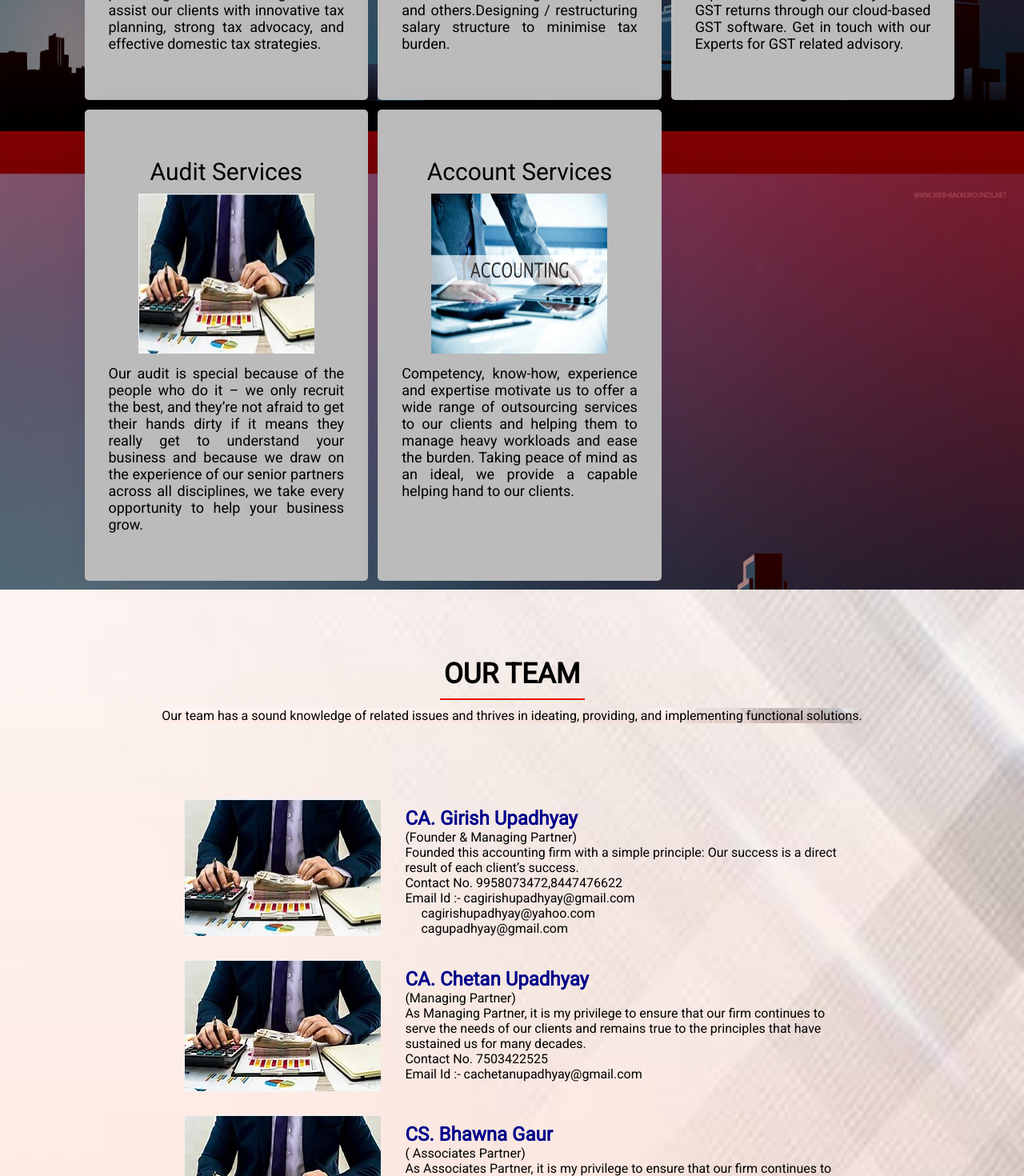
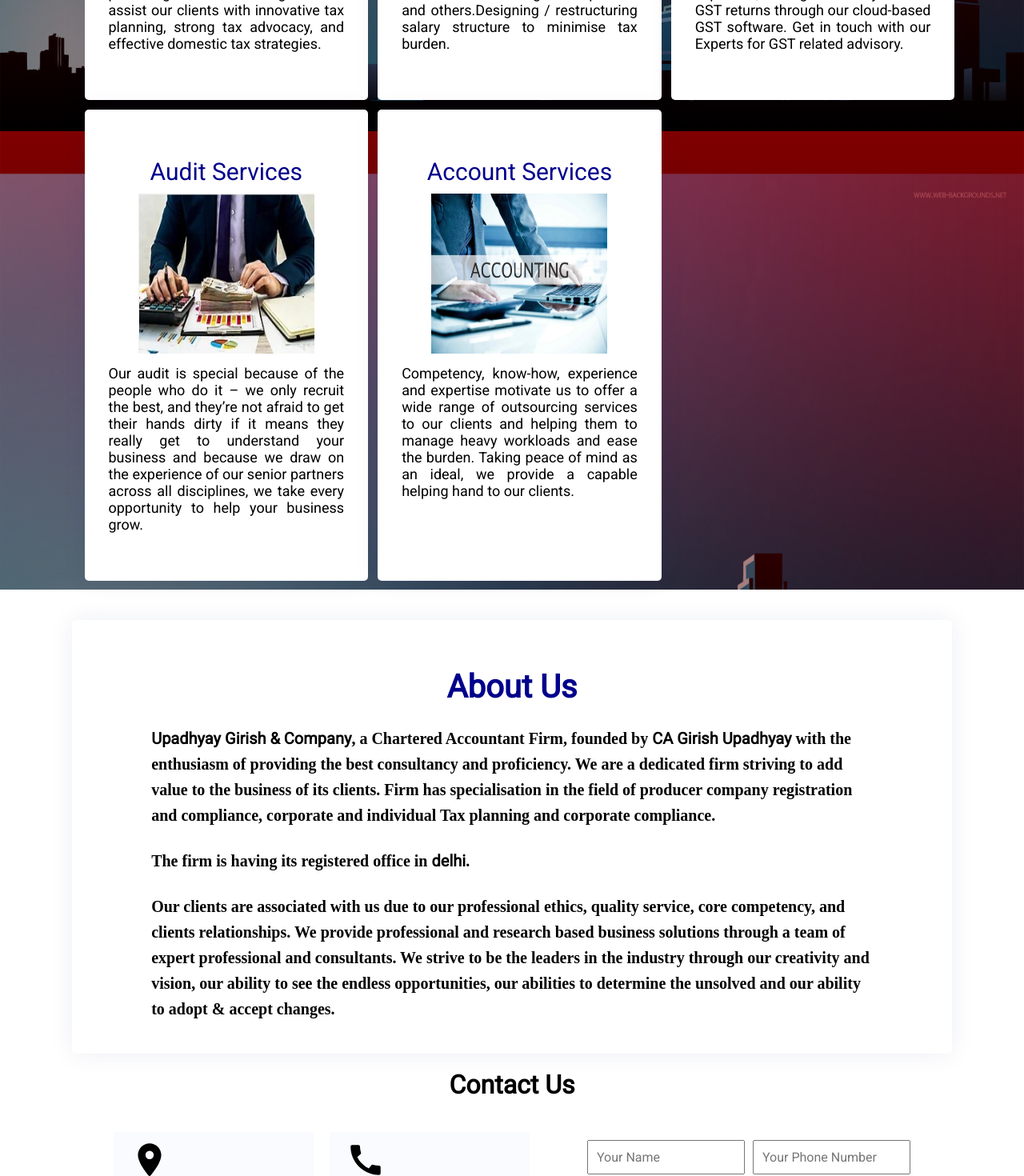
Before and after one commit to sarthakupadhyay06/Upadhyay-girish, a React (Create React App) app: page / in a window 1280 px wide. Shown: the part 1200-2670 px from the top of the page at 80% size. Built offline with nearby package versions, Linux system fonts and the light colour scheme.

Commit message:
sarthak change latest

```diff
--- a/src/Components/Card/Card.css
+++ b/src/Components/Card/Card.css
@@ -1,5 +1,5 @@
 .card{
-  background-color: #bbb;
+  background-color: white;
   box-shadow: 0px 0 30px rgba(1, 41, 112, 0.08);
   padding: 60px 30px;
   transition: 0.3s;
@@ -26,6 +26,7 @@
 .tag{
   font-size: 30px;
   font-weight: 550;
+  color:darkblue;
 }
 
 .info{
--- a/src/Pages/AboutUs/AboutUs.css
+++ b/src/Pages/AboutUs/AboutUs.css
@@ -1,13 +1,17 @@
 .about-us-heading{
     display:flex;
-    column-gap: 14px;
-    padding: 85px;
-    background-color: gainsboro;
+    flex-direction: column;
+    align-items: center;
+    row-gap: 10px;
+    padding: 50px;
+    width: 20vw;
+    height: 25vh;
+    margin: auto;
 }
 .stick{
-    background-color: brown;
-    width: 3px;
-    height: 50px;
+    background-color:rgb(184, 58, 58);
+    width: 181px;
+    height: 2px;
 }
 .elementary-about{
     font-size: 35px;
@@ -16,7 +20,7 @@
 .about-firm-heading{
     font-weight: 510;
     font-size:35px ;
-    margin-top: 90px;
+    margin-top: 20px;
     font-family: sans-serif;
 }
 .about-us-content{
@@ -28,6 +32,7 @@
     text-align: justify;
 
 }
+
 .image-expertise{
     margin-top:10px ;
 }
--- a/src/Pages/AboutUs/AboutUs.jsx
+++ b/src/Pages/AboutUs/AboutUs.jsx
@@ -6,13 +6,13 @@ export default function AboutUs() {
     <div>
         <div className="AboutUs">
             <div className="about-us-heading">
-            <div className="stick">
-            </div>
             <div className="elementary-about">
             ABOUT US
             </div>
+            <div className="stick">
             </div>
-            <div className="container">
+            </div>
+            <div className="container about-container">
                 <div className="about-firm-heading">
                       About The Firm
                 </div>
--- a/src/Pages/Home/Home.css
+++ b/src/Pages/Home/Home.css
@@ -3,3 +3,36 @@ video{
     width: 100%;
     object-fit: cover;
 }
+.about-us-home{
+    box-shadow: 0px 0 30px rgba(1,41,112,8%);
+    height: 100%;
+    padding: 40px 20px;
+    margin: 0 7%;
+
+    transition: 0.3s;
+    border-radius: 5px;
+    }
+    .about-p p{
+        color:black;
+        margin-top: 25px;
+        font-weight: 600;
+        font-size:20px;
+        font-family: "Times New Roman", Times, serif;
+    }
+    .about-home{
+        color:darkblue;
+        font-weight: bolder;
+        font-size: 40px;
+        display: flex;
+        justify-content: center;
+        margin-top: 20px;
+    }
+    @media (max-width: 768px){
+    .about-us {
+    width:100%;
+    margin:0;
+    }
+    .about-p p{
+        margin:0;
+    }
+    }
--- a/src/Pages/Home/Home.jsx
+++ b/src/Pages/Home/Home.jsx
@@ -1,6 +1,6 @@
 import background from '../../Asset/background.mp4'
 import Services from '../Services/Services';
-import Team from '../Team/Team';
+import ContactUs from '../contactus/ContactUs';
 
 import "./Home.css";
 export default function Home() {
@@ -17,7 +17,17 @@ export default function Home() {
   <video src={background} autoPlay loop muted />
   <span className="tagline">
     <Services />
-    <Team />
+    <br />
+    <br />
+    <div className="about-us-home">
+            <h2 className="about-home">About Us</h2>
+          <div class="about-p container">
+          <p><strong>Upadhyay Girish &amp; Company</strong>, a Chartered Accountant Firm, founded by&nbsp;<strong><span>C</span><span>A</span>&nbsp;Girish Upadhyay</strong>&nbsp;with the enthusiasm of providing the best consultancy and proficiency. We are a dedicated firm striving to add value to the business of its clients. Firm has specialisation in the field of producer company registration and compliance, corporate and individual Tax planning and corporate compliance.</p>
+          <p>The firm is having its registered office in&nbsp;<strong>delhi</strong>.</p>
+          <p>Our clients are associated with us due to our professional ethics, quality service, core competency, and clients relationships. We provide professional and research based business solutions through a team of expert professional and consultants. We strive to be the leaders in the industry through our creativity and vision, our ability to see the endless opportunities, our abilities to determine the unsolved and our ability to adopt &amp; accept changes.</p>
+          </div>
+    </div>
+    <ContactUs/>
   </span>
 </div>
       </div>
--- a/src/Pages/Services/Services.css
+++ b/src/Pages/Services/Services.css
@@ -6,8 +6,11 @@
     row-gap: 10px;
     padding: 75px;
 }
+.service-elementary-about{
+    color:rgb(51, 255, 0);
+}
 .service-stick{
-    background-color:red;
+    background-color:white;
     width: 230px;
     height: 2px;
 }
--- a/src/Pages/Team/Team.css
+++ b/src/Pages/Team/Team.css
@@ -6,13 +6,14 @@
     padding: 85px;
 }
 .team-stick{
-    background-color:red;
+    background-color:rgb(184, 58, 58);
     width: 181px;
     height: 2px;
 }
 .team-elementary-about{
     font-size: 35px;
     font-weight: 600;
+    color:purple;
 }
 .team-detail{
     display: flex;
@@ -21,6 +22,7 @@
     row-gap: 30px;
     margin: auto;
     padding-top: 10px;
+    padding-bottom: 10px;
 
 }
 .girish{
@@ -48,13 +50,20 @@
 
 }
 .space-email{
-    margin-left: 20px;
+    margin-left: 73px;
 }
 .team-detail h2{
     color:darkblue;
 }
 
 .team-content{
-    background: linear-gradient(rgba(250, 208, 193,0.2),rgba(255, 150, 112, 0.2)),url(../../Asset/team-back.jpg) center/cover no-repeat fixed;
+    background: linear-gradient(rgb(250, 208, 193),rgba(255, 150, 112, 0.5)),url(../../Asset/team-back.jpg) center/cover no-repeat fixed;
+    /* background-image: url(../../Asset/background.jpg); */
+    /* background-repeat: no-repeat;
+    background-position: center;
+    /* height: 100vh; */
+    /* widthnpm : 100%; */
+    /* background-size: cover;*/
+    margin-top: 10px;
 
 }
```
